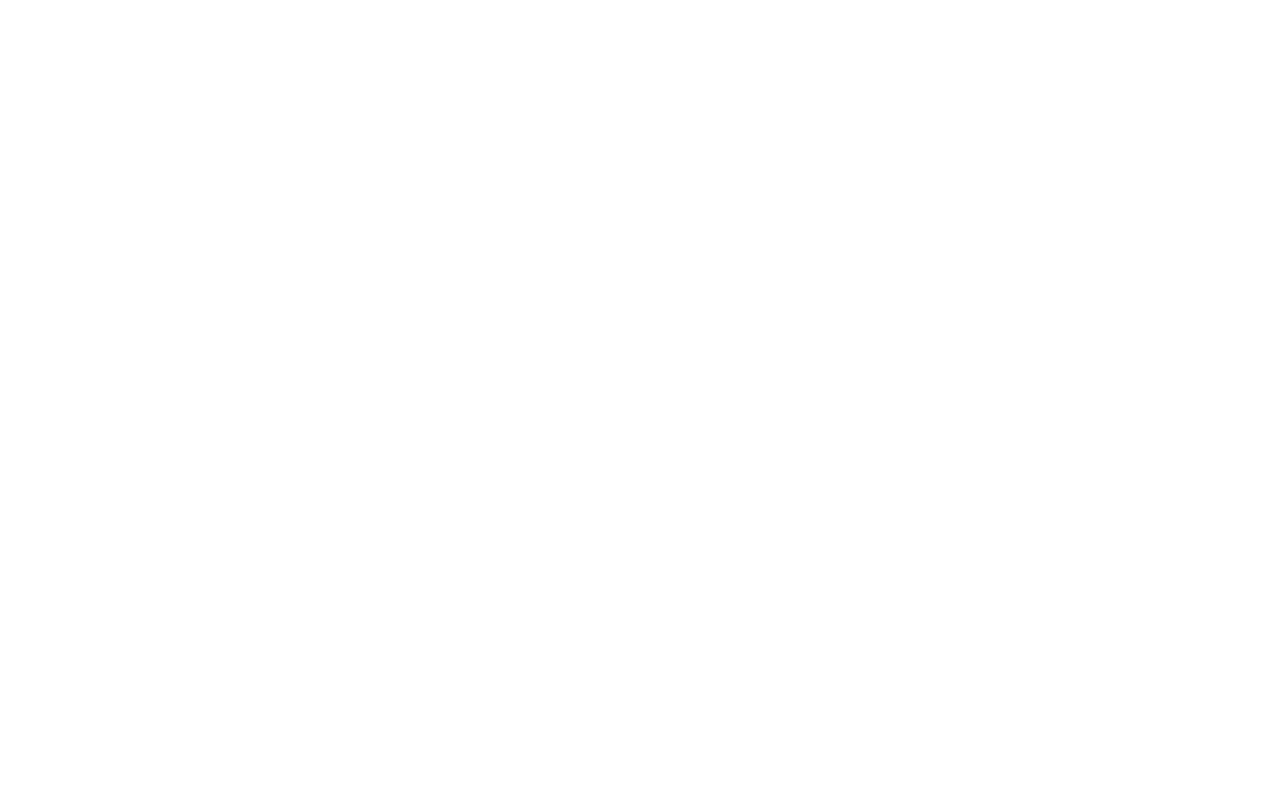
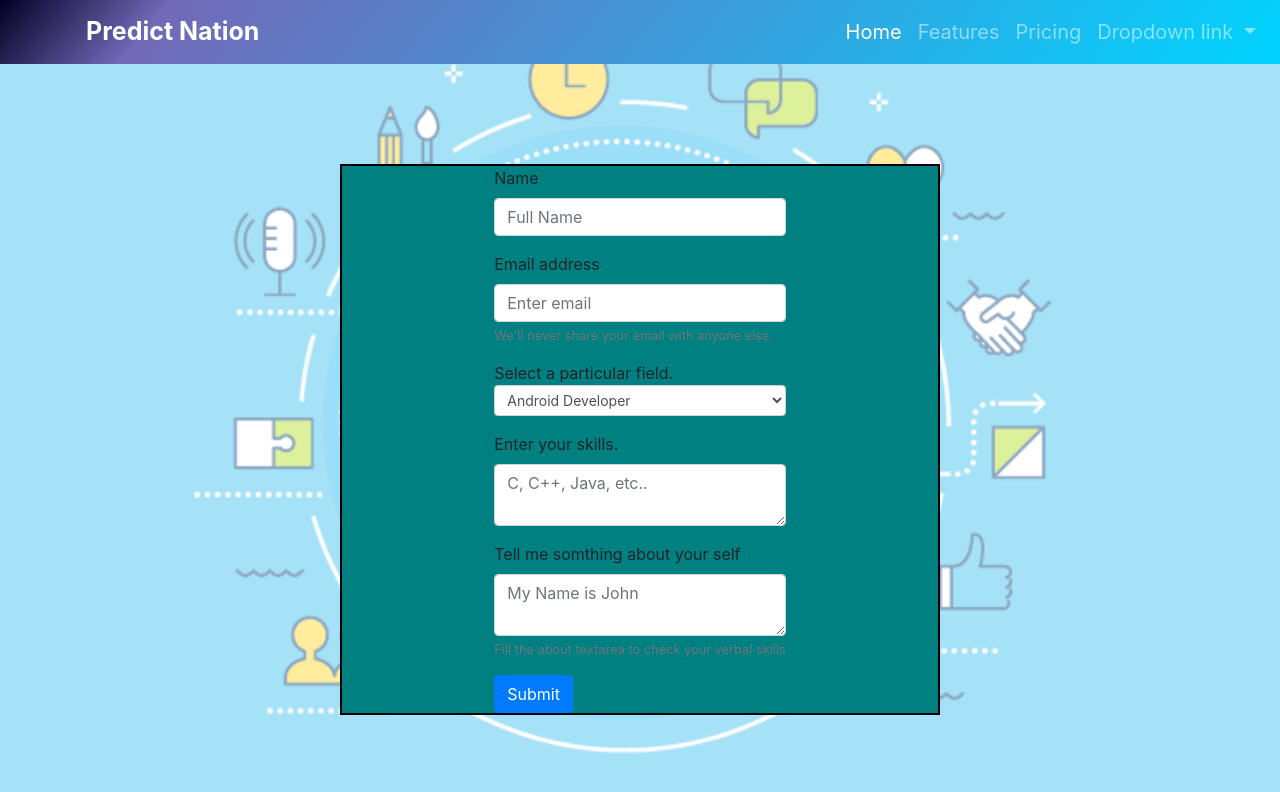
Before and after one commit to OfficialAnujMore/Predict-Nation, a plain HTML site: page input_form.html in a window 1280 px wide. Drawn offline with nearby package versions, Linux system fonts and the light colour scheme.

Commit message:
Basic form structure

```diff
--- a/css/input-form.css
+++ b/css/input-form.css
@@ -0,0 +1,25 @@
+.form-bg::before{
+    background-image: url('/images/form-bg.png');
+    content: "";
+    position: absolute;
+    height: 800px;
+    top: 0px;
+    left: 0px;
+    width: 100%;
+    z-index: -1;
+    opacity: 0.5;
+    background-position: center;
+  background-repeat: no-repeat;
+  background-size: cover;
+
+}
+
+.main-form{
+    background-color: teal;
+    border: 2px solid black;
+    width: 600px;
+    height: auto;
+    margin-top: 100px;
+    z-index: -1;
+    opacity: 1;
+}
--- a/input_form.html
+++ b/input_form.html
@@ -0,0 +1,149 @@
+<!DOCTYPE html>
+<html lang="en">
+
+<head>
+    <meta charset="UTF-8">
+    <meta name="viewport" content="width=device-width, initial-scale=1.0">
+    <link rel="stylesheet" href="https://cdn.jsdelivr.net/npm/bootstrap@4.5.3/dist/css/bootstrap.min.css"
+        integrity="sha384-TX8t27EcRE3e/ihU7zmQxVncDAy5uIKz4rEkgIXeMed4M0jlfIDPvg6uqKI2xXr2" crossorigin="anonymous">
+
+    <link rel="stylesheet" href="./css/input-form.css">
+    <link rel="stylesheet" href="./css/navbar.css">
+    <title>Get Started</title>
+    <nav class="navbar navbar-expand-lg bg-dark navbar-dark">
+        <a class="navbar-brand" href="index.html">Predict Nation</a>
+        <button class="navbar-toggler hamburger" type="button" data-toggle="collapse" data-target="#navbarNavDropdown"
+            aria-controls="navbarNavDropdown" aria-expanded="false" aria-label="Toggle navigation">
+            <span class="navbar-toggler-icon"></span>
+        </button>
+        <div class="collapse navbar-collapse" id="navbarNavDropdown">
+            <ul class="navbar-nav ml-auto">
+                <li class="nav-item active">
+                    <a class="nav-link" href="#">Home <span class="sr-only">(current)</span></a>
+                </li>
+                <li class="nav-item">
+                    <a class="nav-link" href="#">Features</a>
+                </li>
+                <li class="nav-item">
+                    <a class="nav-link" href="#">Pricing</a>
+                </li>
+                <li class="nav-item dropdown">
+                    <a class="nav-link dropdown-toggle" href="#" id="navbarDropdownMenuLink" role="button"
+                        data-toggle="dropdown" aria-haspopup="true" aria-expanded="false">
+                        Dropdown link
+                    </a>
+                    <div class="dropdown-menu" aria-labelledby="navbarDropdownMenuLink">
+                        <a class="dropdown-item" href="#">Action</a>
+                        <a class="dropdown-item" href="#">Another action</a>
+                        <a class="dropdown-item" href="#">Something else here</a>
+                    </div>
+                </li>
+            </ul>
+        </div>
+    </nav>
+</head>
+
+<body>
+
+    <div class="form-bg d-flex justify-content-center">
+        <div class="main-form d-flex justify-content-center">
+            <form>
+                <div class="form-group ">
+                    <label for="Name">Name</label>
+                    <input type="text" class="form-control" id="name" aria-describedby="emailHelp"
+                        placeholder="Full Name">
+                </div>
+                <div class="form-group">
+                    <label for="exampleInputEmail1">Email address</label>
+                    <input type="email" class="form-control" id="exampleInputEmail1" aria-describedby="emailHelp"
+                        placeholder="Enter email">
+                    <small id="emailHelp" class="form-text text-muted">We'll never share your email with anyone
+                        else.</small>
+                </div>
+                <div class="form-group">
+                    <medium id="emailHelp" class="form-text">Select a particular field.</medium>
+                    <select class="form-control form-control-sm">
+
+                        <option>Android Developer</option>
+                        <option>Backend Developer</option>
+                        <option>Business Analyst</option>
+                        <option>Cloud Computing</option>
+                        <option>Data Analyst</option>
+                        <option>Data Scientist</option>
+                        <option>Deep Learning</option>
+                        <option>Dev Ops</option>
+                        <option>Flutter Developer</option>
+                        <option>Full Stack Developer</option>
+                        <option>Game Artist</option>
+                        <option>Game Designer</option>
+                        <option>IOS Developer</option>
+                        <option>Java Developer</option>
+                        <option>Machine Learning</option>
+                        <option>MEAN Developer</option>
+                        <option>MERN Developer</option>
+                        <option>Network Security Engineer</option>
+                        <option>NodeJS Developer</option>
+                        <option>PHP Developer</option>
+                        <option>Python Developer</option>
+                        <option>React JS Developer</option>
+                        <option>React Native Developer</option>
+                        <option>System Admin</option>
+                        <option>UI/UX Designer</option>
+                        <option>Web Developer</option>
+
+                    </select>
+
+                </div>
+                <div class="form-group">
+
+                    <label for="validationTextarea">Enter your skills.</label>
+                    <textarea class="form-control skills" id="validationTextarea"
+                        placeholder="C, C++, Java, etc.." required></textarea>
+                </div>
+
+                <div class="form-group">
+
+                    <label for="validationTextarea">Tell me somthing about your self</label>
+                    <textarea class="form-control skills" id="validationTextarea"
+                        placeholder="My Name is John" required></textarea>
+                    <small id="emailHelp" class="form-text text-muted">Fill the about textarea to check your verbal skills</small>
+                </div>
+
+
+
+
+                <button type="submit" class="btn btn-primary">Submit</button>
+            </form>
+        </div>
+    </div>
+
+
+
+
+
+
+    <script src="https://code.jquery.com/jquery-3.5.1.slim.min.js"
+        integrity="sha384-DfXdz2htPH0lsSSs5nCTpuj/zy4C+OGpamoFVy38MVBnE+IbbVYUew+OrCXaRkfj"
+        crossorigin="anonymous"></script>
+    <script src="https://cdn.jsdelivr.net/npm/popper.js@1.16.1/dist/umd/popper.min.js"
+        integrity="sha384-9/reFTGAW83EW2RDu2S0VKaIzap3H66lZH81PoYlFhbGU+6BZp6G7niu735Sk7lN"
+        crossorigin="anonymous"></script>
+    <script src="https://cdn.jsdelivr.net/npm/bootstrap@4.5.3/dist/js/bootstrap.min.js"
+        integrity="sha384-w1Q4orYjBQndcko6MimVbzY0tgp4pWB4lZ7lr30WKz0vr/aWKhXdBNmNb5D92v7s"
+        crossorigin="anonymous"></script>
+</body>
+
+</html>
+
+
+
+
+<!--
+<div class="form-group">
+    <label for="exampleInputPassword1">Password</label>
+    <input type="password" class="form-control" id="exampleInputPassword1" placeholder="Password">
+</div>
+<div class="form-check">
+    <input type="checkbox" class="form-check-input" id="exampleCheck1">
+    <label class="form-check-label" for="exampleCheck1">Check me out</label>
+</div> -->
```
Also changed, not shown: index.html (+3 -1 lines), images/form-bg.png (added).
